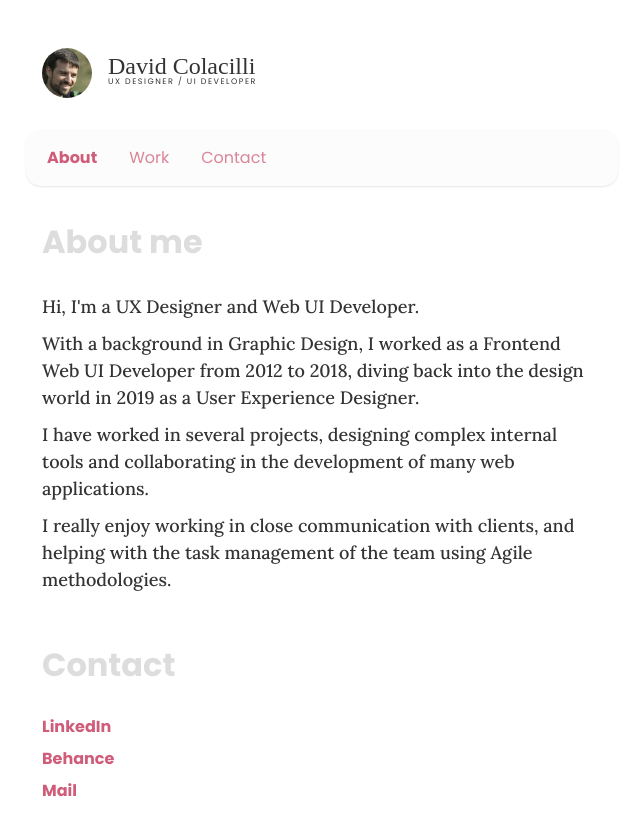
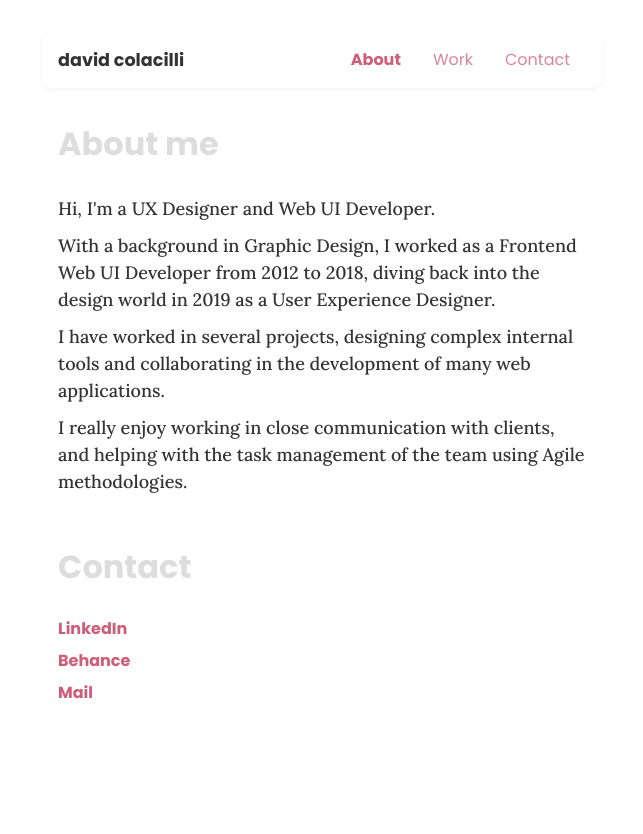
Before and after one commit to davidcolacilli/davidcolacilli.github.io, a Vue app: page / in a window 1280 px wide. Shown: the whole page, without its empty margins (318-961 px from the left). After the commit the page ends 800 px from the top, so only its background shows below. Built offline with nearby package versions, Linux system fonts and the light colour scheme; a web font is replaced by a local one.

Commit message:
header redesign

```diff
--- a/src/App.vue
+++ b/src/App.vue
@@ -2,18 +2,18 @@
     <div class="container">
       <header>
         <!-- <router-link to="/"> -->
-          <img class="profile" src="profile-picture.jpeg" alt="Profile Picture">
-          <div>
-            <h1>David Colacilli</h1>
+          <!-- <img class="profile" src="profile-picture.jpeg" alt="Profile Picture"> -->
+          <h1>david colacilli</h1>
+          <!-- <div>
             <p>UX designer / UI Developer</p>
-          </div>
+          </div> -->
         <!-- </router-link> -->
+        <nav class="main-nav">
+          <router-link to="/">About</router-link>
+          <router-link to="/work">Work</router-link>
+          <a href="#contact">Contact</a>
+        </nav>
       </header>
-      <nav class="main-nav">
-        <router-link to="/">About</router-link>
-        <router-link to="/work">Work</router-link>
-        <a href="#contact">Contact</a>
-      </nav>
       <router-view></router-view>
       <Footer/>
     </div>
@@ -51,9 +51,11 @@ h1,h2,h3,h4,h5 {
 }
 
 h1 {
-  /* font-family: Poppins, Helvetica, Arial, sans-serif; */
+  font-family: Poppins, Helvetica, Arial, sans-serif;
   font-size: 1.5em;
-  margin: 0;
+  font-weight: bold;
+  margin: 1em 0 0.5em;
+  text-align: center;
     /* color: #00589B; */
     /* color: #00A0B0; */
     /* color: #CF5C78; */
@@ -62,7 +64,7 @@ h1 {
     /* color: #939597; */
     /* color: #FFF; */
 }
-h1 + p {
+/*h1 + p {
   margin-bottom: 0.3rem;
   margin-top: -.25rem;
   font-family: Poppins, Helvetica, Arial, sans-serif;
@@ -75,8 +77,8 @@ h1 + p {
     /* color: #F5DF4D */
     /* color: #F0EEE9; */
     /* color: #939597; */
-    /* color: #FFF; */
-}
+    /* color: #FFF;
+}*/
 h2 {
   font-family: Poppins, Helvetica, Arial, sans-serif;
   font-weight: 700;
@@ -166,23 +168,25 @@ li {
 /*SECTIONS*/
 .container {
   max-width: 35rem;
-  padding: 1rem;
   margin: 0 auto;
 }
 header {
-  margin: -1em;
-  padding: 2em 1em;
-  background: #fafafa;
+  /* background: #fafafa; */
   display: flex;
-  align-items: center;
+  flex-direction: column;
+  justify-content: center;
+  box-shadow: 0px 1px 2px 0px rgb(0 0 0 / 10%);
 }
-.profile {
+.content-wrapper, footer {
+  padding: 0 1em;
+}
+/* .profile {
   border-radius: 50%;
   width: 50px;
   height: auto;
   display: block;
   margin-right: 1em;
-}
+} */
 nav {
   font-family: Poppins, Helvetica, Arial, sans-serif;
   line-height: 1.5;
@@ -191,11 +195,13 @@ nav a {
   text-decoration: none;
 }
 .main-nav {
-  margin: 0 -1em 2em -1em;
-  background: #fafafa;
-  border-radius: 15px;
-  padding: 0 5px;
-  box-shadow: 0px 1px 2px 0px rgb(0 0 0 / 10%);
+  /* margin: 0 -1em 2em -1em; */
+  /* background: #fafafa; */
+  /* border-radius: 15px; */
+  /* padding: 0 5px; */
+  display: flex;
+  justify-content: center;
+
 }
 .main-nav a {
   display: inline-block;
@@ -243,12 +249,25 @@ nav a {
 
 @media (min-width: 590px) {
   header {
-    margin: 0;
-    padding: 2em 0;
+    margin: 2em 0;
+    padding: 0 1em;
     background: #FFF;
+    border-radius: 10px;
+    box-shadow: 0px 2px 6px 0px rgb(0 0 0 / 5%);
+    flex-direction: row;
+    align-items: center;
+    justify-content: space-between;
   }
   .main-nav {
-    background: #FCFCFC;
+    /* background: #FCFCFC; */
+    border-radius: 10px;
+  }
+  h1 {
+    font-family: Poppins, Helvetica, Arial, sans-serif;
+    font-weight: bold;
+    font-size: 1.1em;
+    margin: 0;
+    line-height: 1.5;
   }
   /*
   .profile {
```
